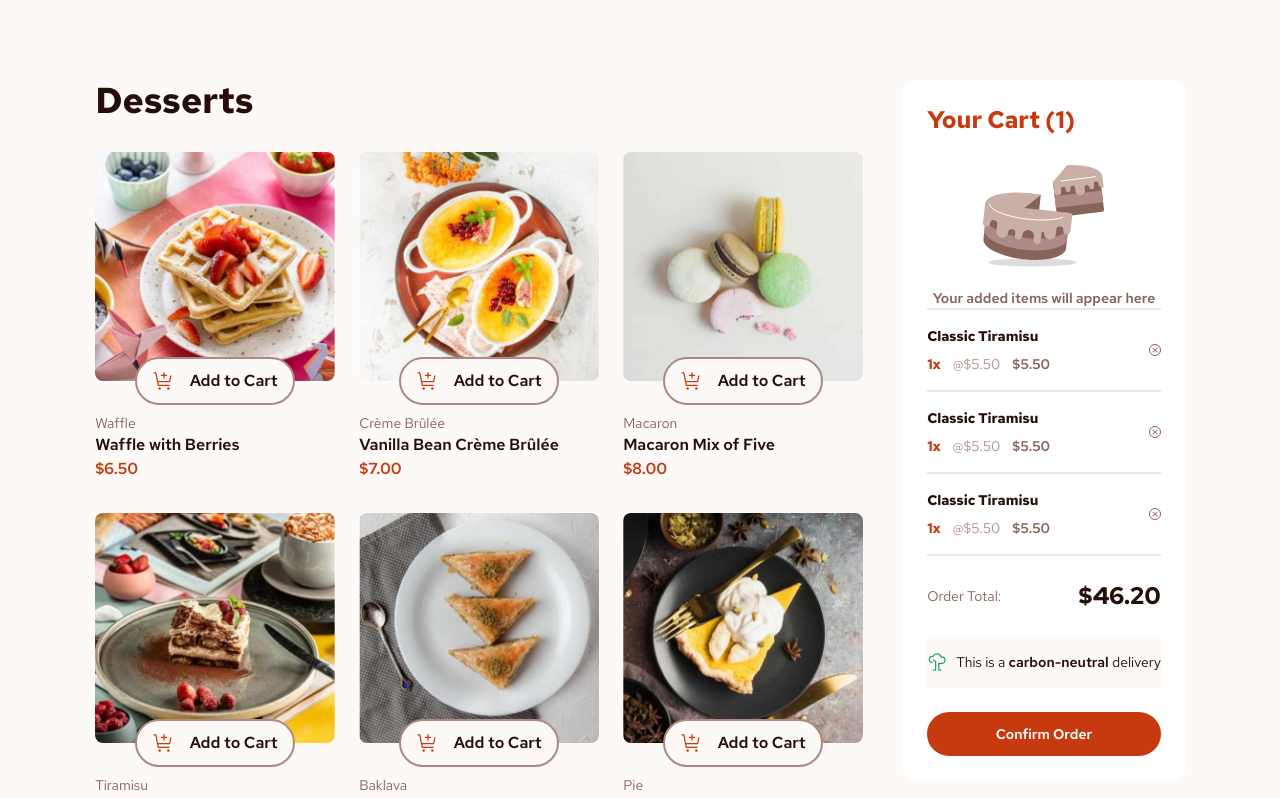
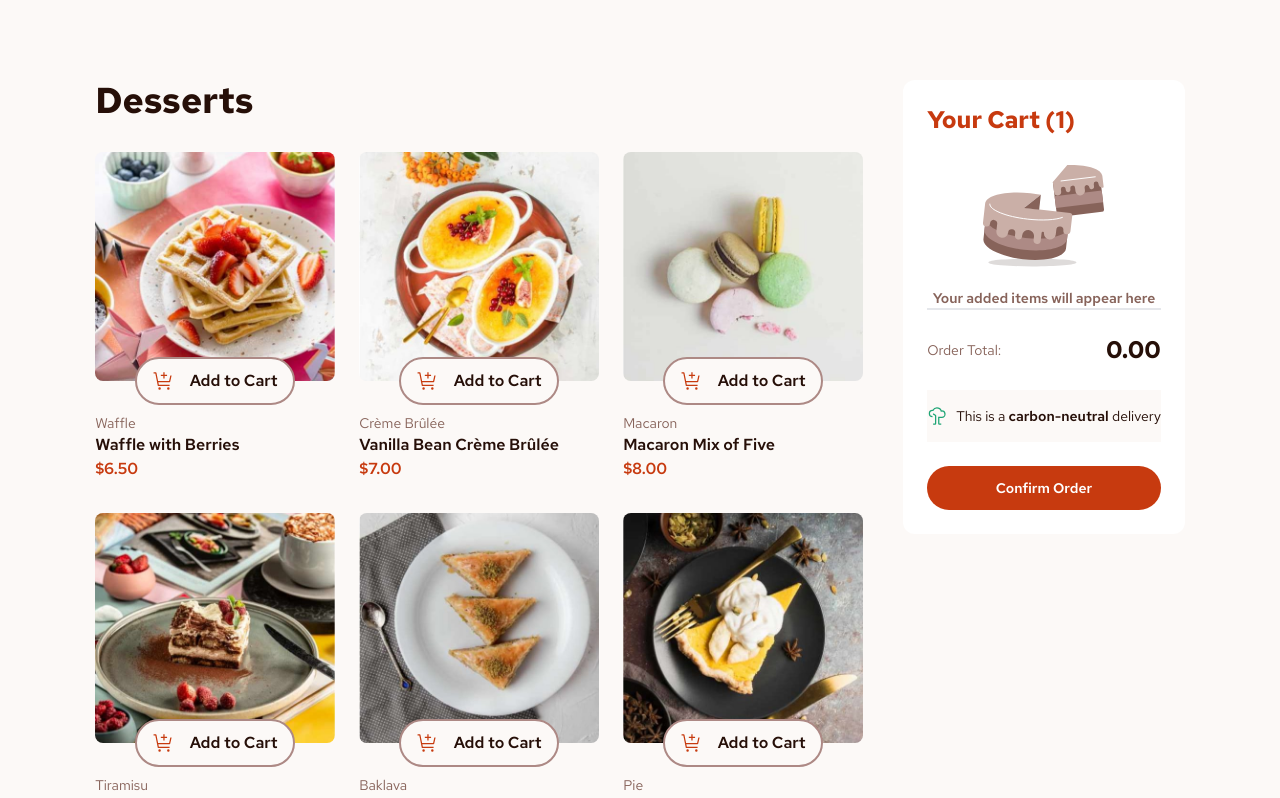
Before and after one commit to jialatteo/frontend-mentor-react-tailwind, a React (Create React App) app: page / in a window 1280 px wide. Shown: the top 798 px of the page. Built offline with nearby package versions, Linux system fonts and the light colour scheme.

Commit message:
Make calculations in card order correct

```diff
--- a/src/challenges/product-list-with-cart/Order.js
+++ b/src/challenges/product-list-with-cart/Order.js
@@ -1,15 +1,19 @@
-export default function Order() {
+export default function Order({ name, price, quantity }) {
   return (
     <div className="flex items-center justify-between">
       <div className="my-4 text-sm">
         <p className="mb-2 font-bold text-product-list-with-cart-rose-900">
-          Classic Tiramisu
+          {name}
         </p>
         <div className="flex gap-3">
-          <p className="font-bold text-product-list-with-cart-red">1x</p>
-          <p className="text-product-list-with-cart-rose-400">@$5.50</p>
+          <p className="font-bold text-product-list-with-cart-red">
+            {quantity}x
+          </p>
+          <p className="text-product-list-with-cart-rose-400">
+            @{price.toFixed(2)}
+          </p>
           <p className="font-semibold text-product-list-with-cart-rose-500">
-            $5.50
+            ${(price * quantity).toFixed(2)}
           </p>
         </div>
       </div>
--- a/src/challenges/product-list-with-cart/ProductListWithCart.js
+++ b/src/challenges/product-list-with-cart/ProductListWithCart.js
@@ -10,8 +10,6 @@ export default function ProductListWithCart() {
       quantity: 0,
     })),
   );
-
-  console.log("productsInCart", productsInCart);
 
   return (
     <div className="flex min-h-screen items-center justify-center bg-product-list-with-cart-rose-50 px-6 py-20 font-redHatText text-base text-product-list-with-cart-rose-900">
@@ -37,25 +35,47 @@ export default function ProductListWithCart() {
           </h2>
           <div className="divide-y-2">
             {productsInCart.reduce((acc, dessert) => {
-              acc += dessert;
-            }) ? (
-              productsInCart.map(() => null)
-            ) : (
+              acc += dessert.quantity;
+              return acc;
+            }, 0) == 0 ? (
               <div className="flex flex-col items-center justify-center">
                 <img src="product-list-with-cart/illustration-empty-cart.svg" />
                 <p className="mt-2 text-sm font-semibold text-product-list-with-cart-rose-500">
                   Your added items will appear here
                 </p>
               </div>
+            ) : (
+              <div>
+                {productsInCart
+                  .filter((product) => product.quantity != 0)
+                  .map((product) => (
+                    <Order
+                      name={product.name}
+                      quantity={product.quantity}
+                      price={
+                        data.find((dessert) => dessert.name == product.name)
+                          ?.price
+                      }
+                    />
+                  ))}
+              </div>
             )}
-            <Order />
-            <Order />
-            <Order />
             <div className="flex items-center justify-between pt-6">
               <p className="text-sm text-product-list-with-cart-rose-500">
                 Order Total:
               </p>
-              <p className="text-2xl font-bold">$46.20</p>
+              <p className="text-2xl font-bold">
+                {productsInCart
+                  .reduce(
+                    (acc, product) =>
+                      acc +
+                      product.quantity *
+                        data.find((dessert) => dessert.name == product.name)
+                          ?.price,
+                    0,
+                  )
+                  .toFixed(2)}
+              </p>
             </div>
           </div>
           <div className="my-6 flex items-center justify-center gap-2 bg-product-list-with-cart-rose-50 py-4">
```
